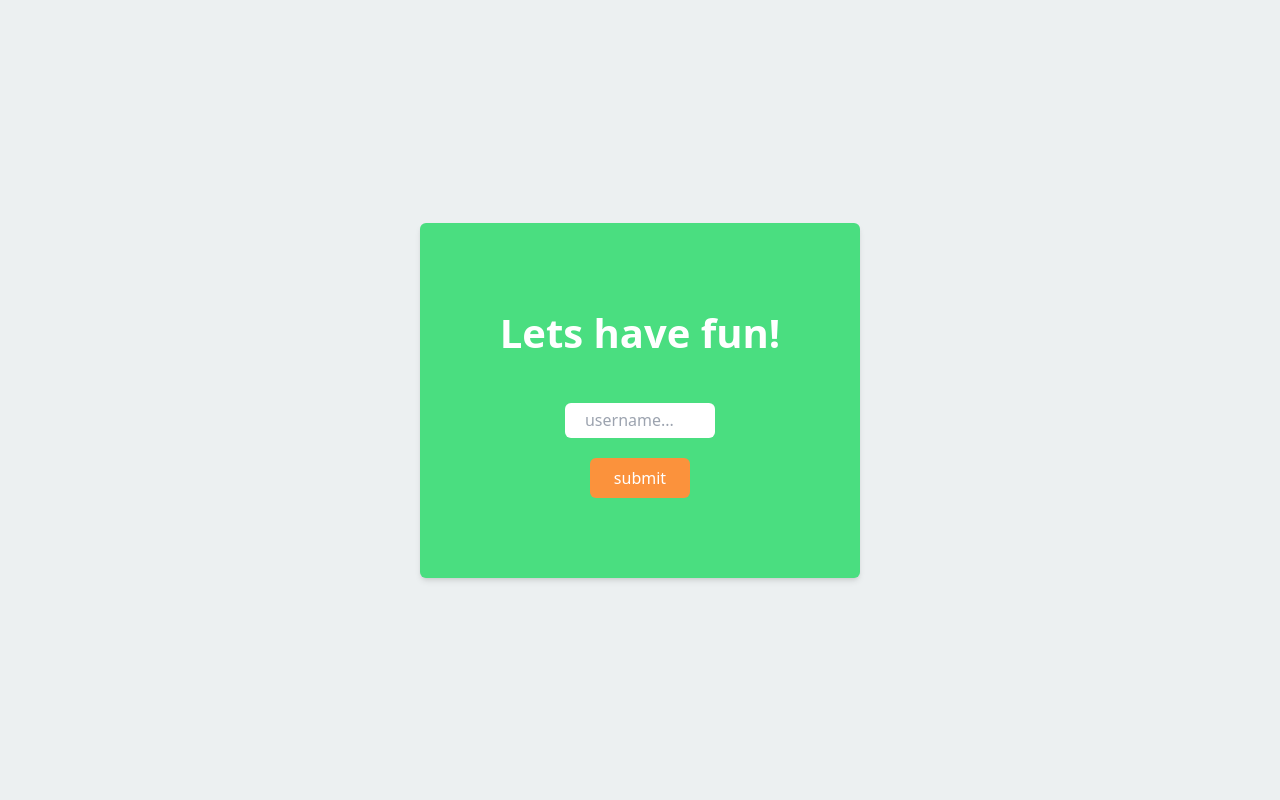
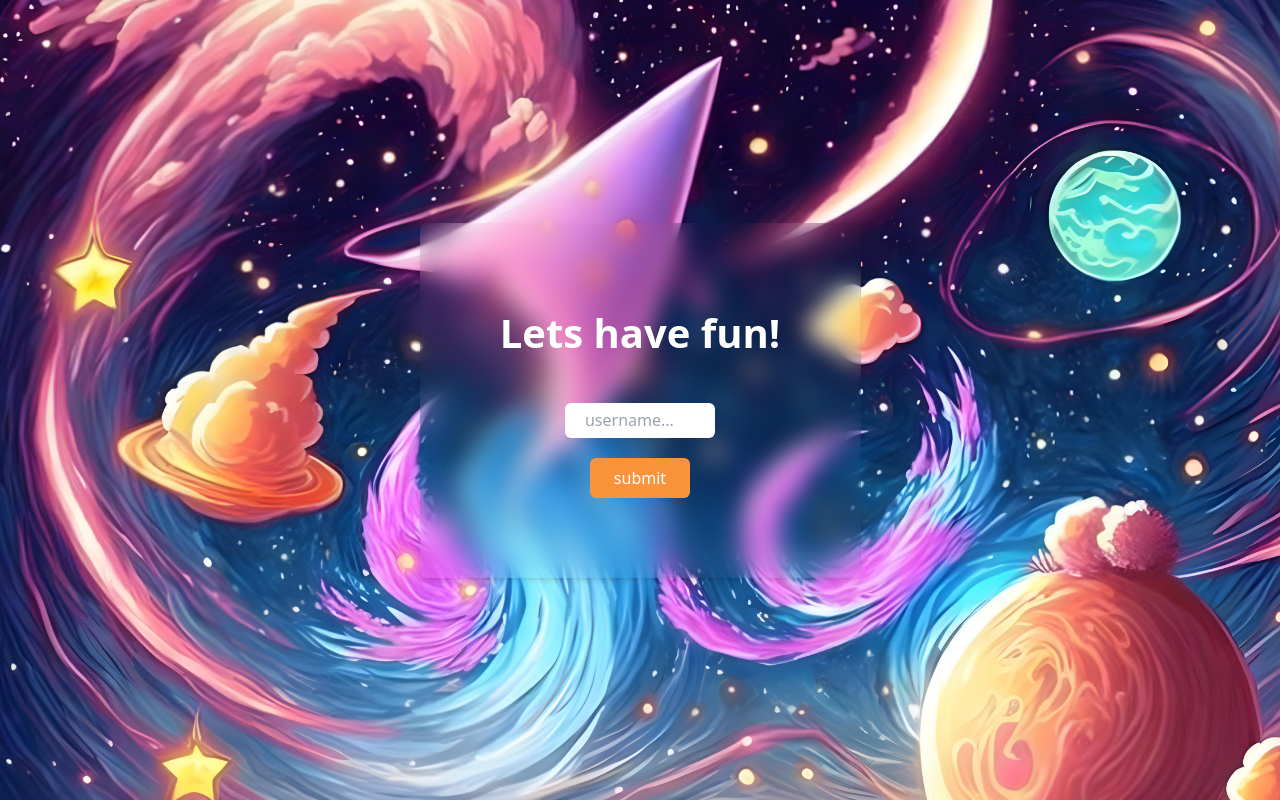
Before and after one commit to NEIR-0/dikejar-kata, a React (Vite) app in the folder client/: page /register in a window 1280 px wide. Built offline with nearby package versions, Linux system fonts and the light colour scheme.

Commit message:
fix: bug and background register

```diff
--- a/client/src/component/roomList.jsx
+++ b/client/src/component/roomList.jsx
@@ -4,8 +4,8 @@ function CardRoom({ data }) {
   return (
     <>
       <div className="w-[400px] h-[250px] bg-white flex justify-center items-center flex-col m-2">
-        <h1 className="text-[40px]">{data && data.title}</h1>
-        <h1 className="text-[40px]">{data && data.language}</h1>
+        <h1 className="text-[25px]">{data && data.title}</h1>
+        <h1 className="text-[20px]">{data && data.language}</h1>
         <Link to={`games/${data.id}`} className="px-24 py-2 bg-lime-300 mt-5">
           Join
         </Link>
--- a/client/src/index.css
+++ b/client/src/index.css
@@ -5,3 +5,9 @@
 body {
   background-color: #ecf0f1;
 }
+
+.bgImg {
+  background-image: url("../public/bg-register.jpg");
+  background-repeat: no-repeat;
+  background-size: cover;
+}
--- a/client/src/main.jsx
+++ b/client/src/main.jsx
@@ -8,6 +8,7 @@ import RoomList from "./views/home.jsx";
 import WaitingRoom from "./views/watingRoom.jsx";
 import Winner from "./views/winner.jsx";
 import GamePlay from "./views/gameplay.jsx";
+import CreateRoom from "./views/createRoom.jsx";
 
 const auth = () => {
   if (!localStorage.access_token) {
@@ -28,6 +29,11 @@ const router = createBrowserRouter([
       {
         path: "/",
         element: <RoomList />,
+        loader: auth,
+      },
+      {
+        path: "createRoom",
+        element: <CreateRoom />,
         loader: auth,
       },
       {
--- a/client/src/component/popupCreate.jsx
+++ b/client/src/views/createRoom.jsx
@@ -1,8 +1,8 @@
 import { useState } from "react";
 import { useNavigate } from "react-router-dom";
 import axios from "axios";
-import BackButton from "./backButton";
-function PopUpCreate({ click }) {
+import BackButton from "../component/backButton";
+function CreateRoom() {
   const navigate = useNavigate();
   const [form, setForm] = useState({
     title: "",
@@ -37,7 +37,7 @@ function PopUpCreate({ click }) {
     <>
       {/* form create room */}
       <section className="w-full h-screen bg-red-400 z-20 fixed left-0 top-0 flex justify-center items-center flex-col">
-        <BackButton click={click} />
+        <BackButton />
         <div className="bg-yellow-400 p-10 rounded-md">
           <h1 className="text-[50px] text-center mb-5 text-white font-bold">Create rooms</h1>
           <form onSubmit={submitUser} className="bg-blue-500 p-10">
@@ -57,7 +57,9 @@ function PopUpCreate({ click }) {
               </li>
             </ul>
             <div className="w-full flex justify-center items-center">
-              <button className="w-[200px] px-4 py-2 bg-white mt-4 rounded-md m-auto">submit</button>
+              <button type="submit" className="w-[200px] px-4 py-2 bg-white mt-4 rounded-md m-auto">
+                submit
+              </button>
             </div>
           </form>
         </div>
@@ -66,4 +68,4 @@ function PopUpCreate({ click }) {
   );
 }
 
-export default PopUpCreate;
+export default CreateRoom;
--- a/client/src/views/home.jsx
+++ b/client/src/views/home.jsx
@@ -1,19 +1,13 @@
 import { useEffect } from "react";
 import { useState } from "react";
-import PopUpCreate from "../component/popupCreate";
 import CardRoom from "../component/roomList";
 import axios from "axios";
-import { useNavigate } from "react-router-dom";
+import { Link, useNavigate } from "react-router-dom";
 import LogoutBtn from "../component/logout";
 
 function RoomList() {
   const navigate = useNavigate();
   const [room, setRoom] = useState([]);
-  const [show, setShow] = useState(false);
-  const popUpCreate = () => {
-    setShow((last) => !last);
-  };
-  console.log(show);
 
   useEffect(() => {
     listRoom();
@@ -52,9 +46,9 @@ function RoomList() {
           </form>
 
           {/* create room */}
-          <button onClick={popUpCreate} className="absolute top-[13%] right-20 px-3 py-2 bg-white">
+          <Link to="/createRoom" className="absolute top-[13%] right-20 px-3 py-2 bg-white">
             <i class="fa-solid fa-plus"></i>
-          </button>
+          </Link>
 
           {/* list */}
           <div className="mt-[10%] w-full h-fit p-2 flex flex-wrap justify-center">
@@ -64,9 +58,6 @@ function RoomList() {
               })}
           </div>
         </div>
-
-        {/* craeteroom */}
-        {show === true ? <PopUpCreate click={popUpCreate} /> : ""}
       </section>
     </>
   );
--- a/client/src/views/register.jsx
+++ b/client/src/views/register.jsx
@@ -30,8 +30,8 @@ function Register() {
   };
   return (
     <>
-      <section className="w-full h-screen flex justify-center items-center bg-[#ecf0f1]">
-        <div className="text-center bg-green-400 p-20 rounded-md shadow-md w-[90%] md:w-fit">
+      <section className="bgImg w-full h-screen flex justify-center items-center bg-[#ecf0f1]">
+        <div className="text-center p-20 rounded-md shadow-md w-[90%] md:w-fit backdrop-blur-md">
           <h1 className="text-[25px] mb-10 text-white font-bold md:text-[40px]">Lets have fun!</h1>
           <form onSubmit={submitUser} className=" w-[150px] h-fit m-auto">
             <input onChange={inputUser} className="w-full h-[35px] mb-5 px-5 rounded-md" type="text" name="username" placeholder="username..." />
```
